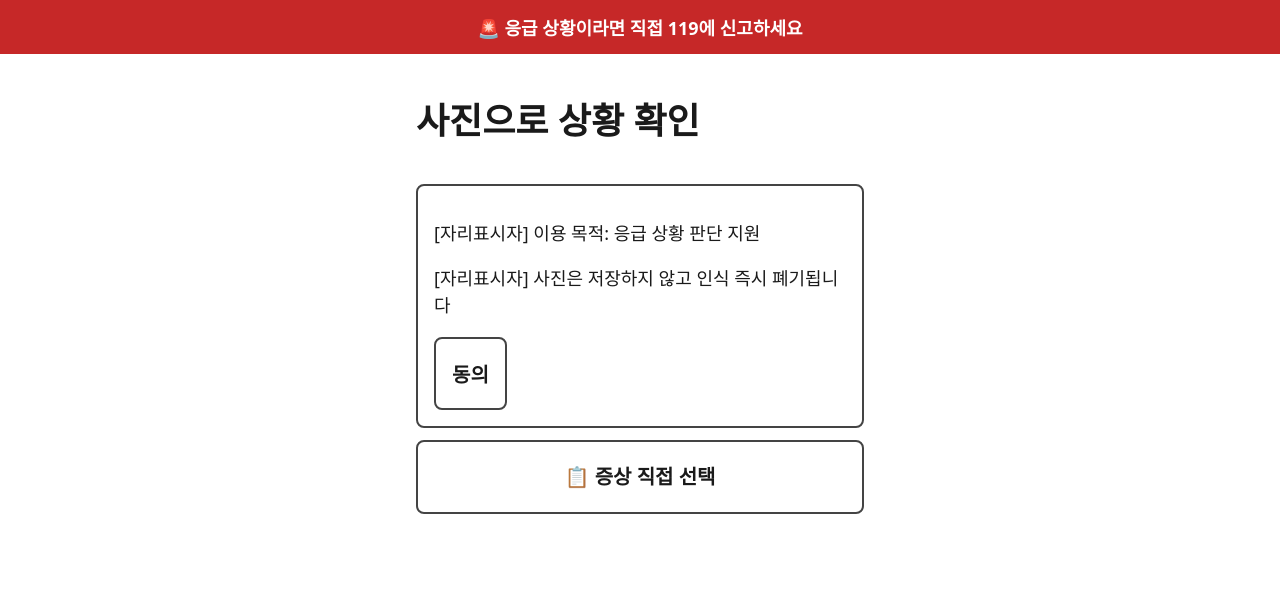
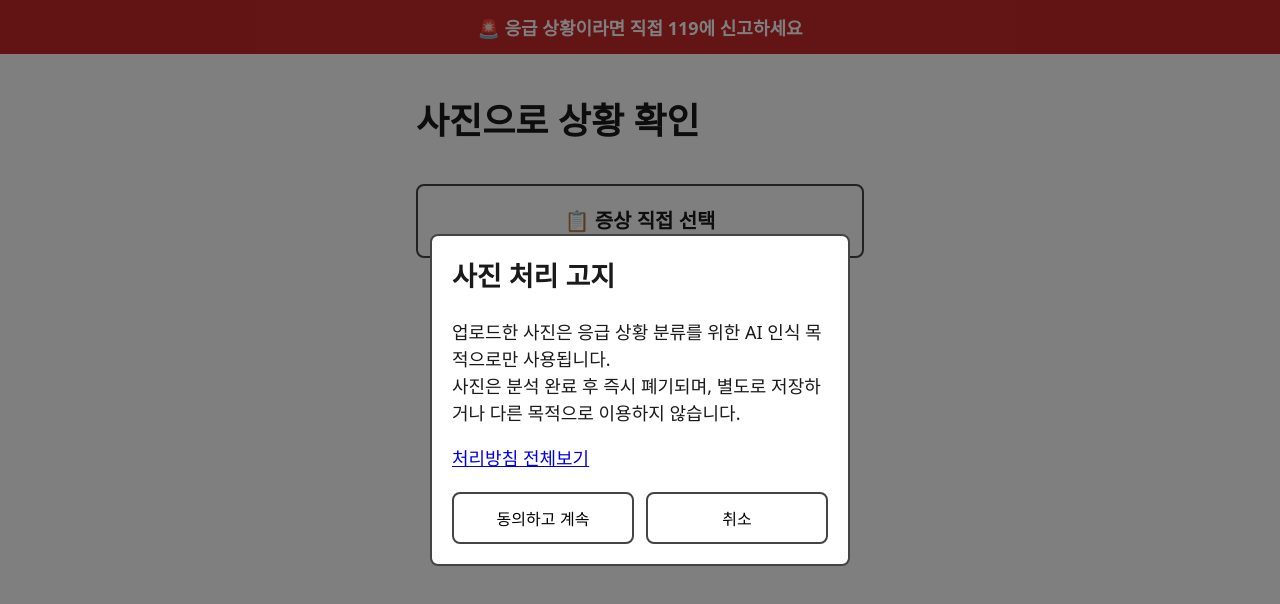
Before and after one commit to soldesk7/gyeot, a React (Vite) app in the folder front/: page /result in a window 1280 px wide. Shown: the top 604 px of the page. Built offline with nearby package versions, Linux system fonts and the light colour scheme; no server answers.

Commit message:
[F2] #33 고지팝업 컨트롤러 연결완료

```diff
--- a/front/src/components/PhotoUploader.jsx
+++ b/front/src/components/PhotoUploader.jsx
@@ -4,30 +4,32 @@
 // 인식 API는 F1의 api/recognitions.js가 준비되기 전이라 setTimeout으로 흉내만 낸다.
 import { useState } from 'react'
 import { Link } from 'react-router-dom'
+import UploadNotice from './UploadNotice'
+import { recognize } from '../api/recognitions'
 
-
-export default function PhotoUploader() {
+export default function PhotoUploader({ onResult }) {
   const [agreed, setAgreed] = useState(false)
   const [photo, setPhoto] = useState(null)
 
   const handleSelectPhoto = (e) => {
     const file = e.target.files[0]
     setPhoto(file)
-    // TODO(F1): api/recognitions.js 준비되면 여기서 실제 API 호출로 교체
-    setTimeout(() => {
-      // 지금은 PhotoResult가 비어있어서 완료 후 처리할 로직 없음
-    }, 2000)
+    recognize(file)
+      .then((result) => {
+        onResult?.(result)
+      })
+      .catch((err) => {
+        console.error('인식 실패:', err)
+      })
   }
+
+
 
   if (!agreed) {
     return (
         <>
-      <div className="card">
-        {/* TODO(F4): 이슈 #24 머지되면 실제 고지 팝업 컴포넌트로 교체 */}
-        <p>[자리표시자] 이용 목적: 응급 상황 판단 지원</p>
-        <p>[자리표시자] 사진은 저장하지 않고 인식 즉시 폐기됩니다</p>
-        <button className="action" onClick={() => setAgreed(true)}>동의</button>
-      </div>
+      <UploadNotice onAgree={() => setAgreed(true)} />
+
        <Link className="action" to="/guide">📋 증상 직접 선택</Link>
       </>
     )
```
Lines whose indentation alone changed are shown as unchanged.
